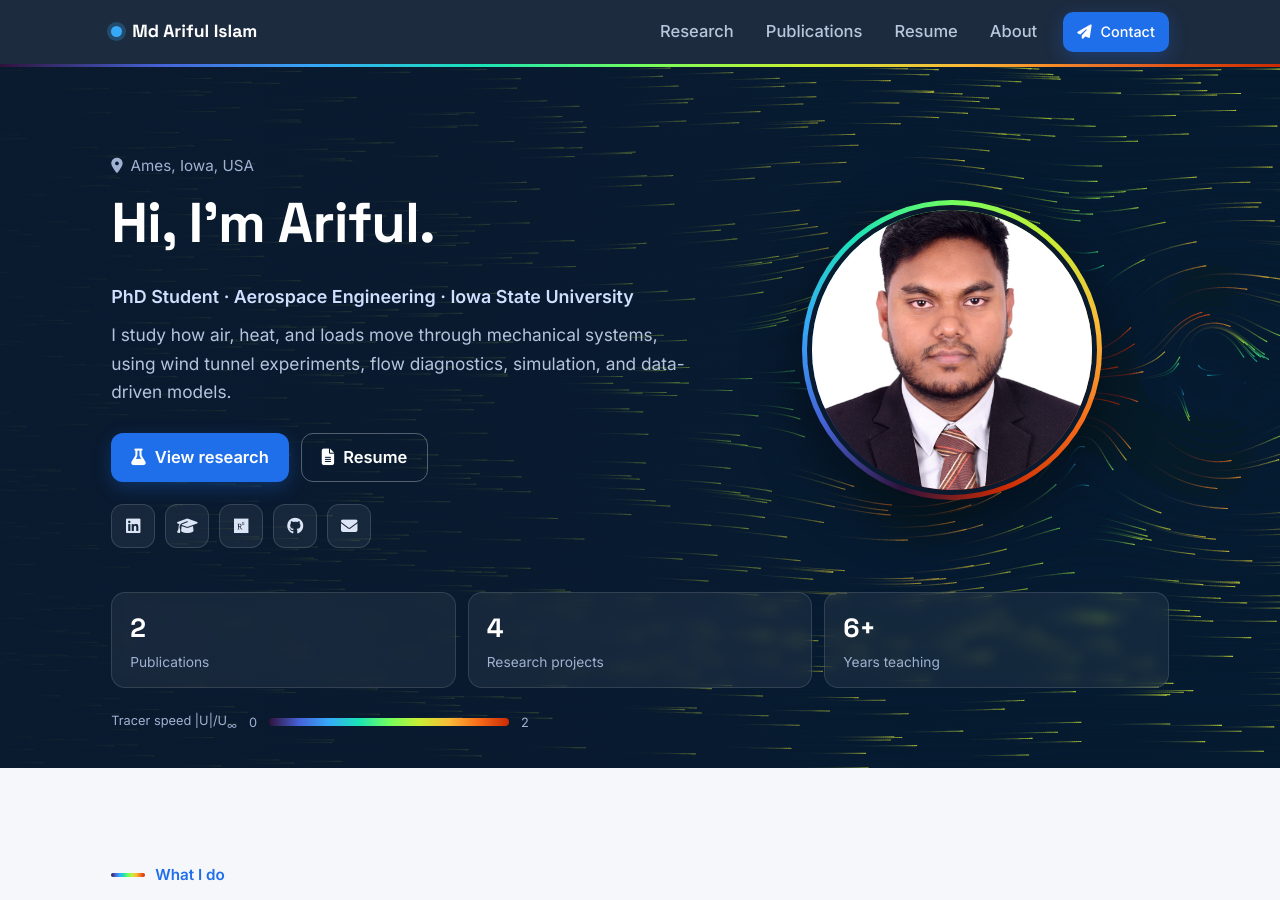
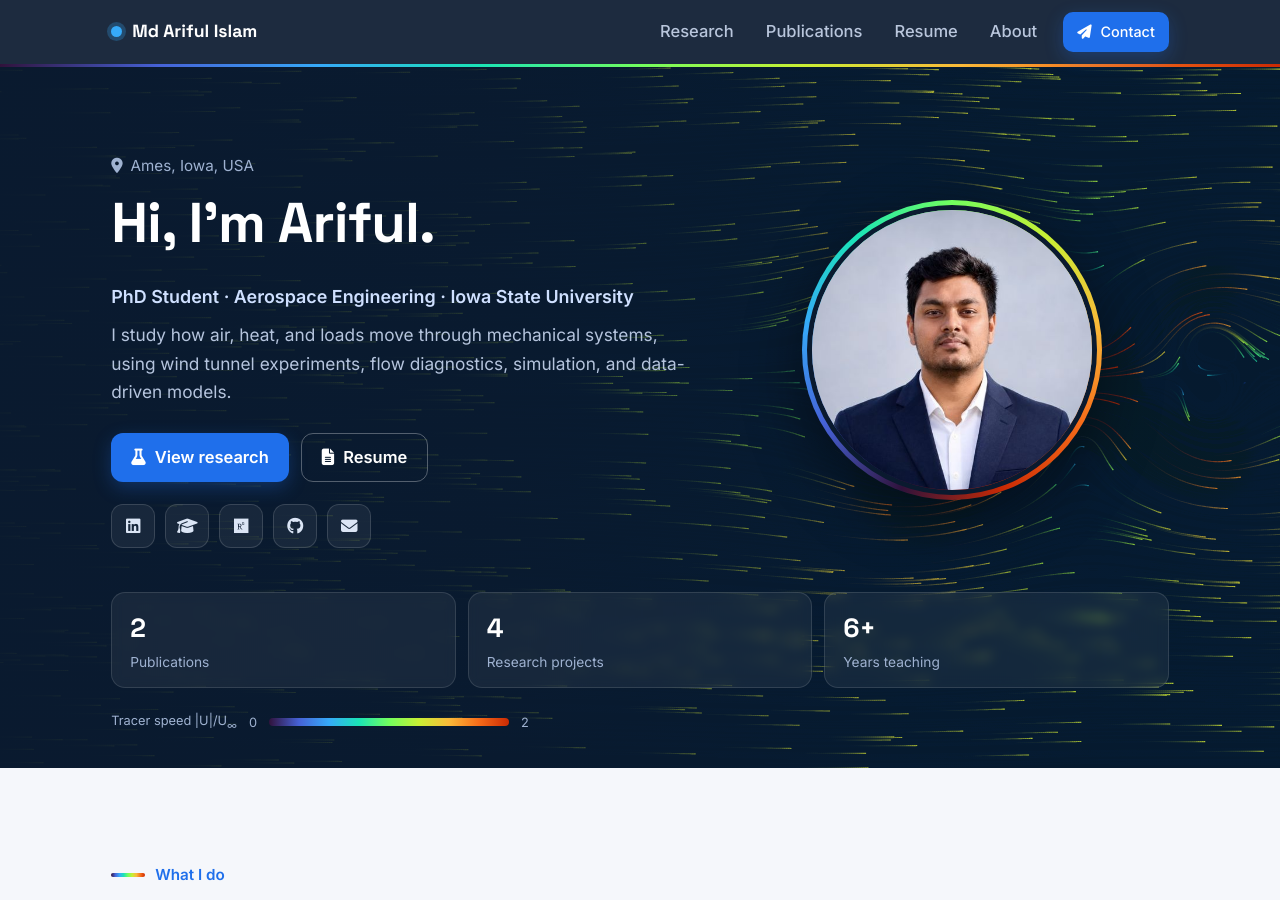
Before and after one commit to arifulportfolio/arifulportfolio.github.io, a Jekyll site: the page built from index.md, in a window 1280 px wide and 900 px high. Built offline with Jekyll 4.4.1, drawn with Linux system fonts in a browser that asks for light colours.

Commit message:
Update portfolio.yml

```diff
--- a/_data/portfolio.yml
+++ b/_data/portfolio.yml
@@ -9,7 +9,7 @@ short_name: "Ariful"
 role: "PhD Student · Aerospace Engineering · Iowa State University"
 tagline: "I study how air, heat, and loads move through mechanical systems, using wind tunnel experiments, flow diagnostics, simulation, and data-driven models."
 location: "Ames, Iowa, USA"
-photo: "/assets/images/arif.jpg"
+photo: "/assets/images/arif-formal.jpg"
 email: "arif.buet19@gmail.com"
 open_to: "Open to industry, national lab, and research roles in thermal-fluids, test engineering, and data-driven design."
 
```
